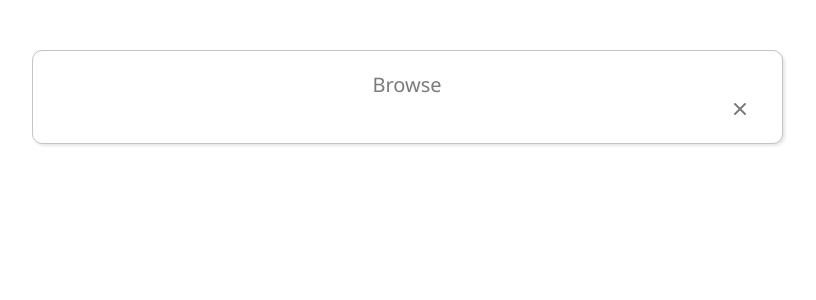
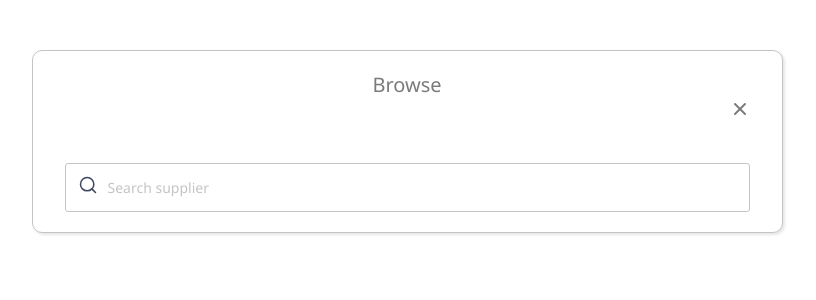
Before and after one commit to dustin1818/CaplingPOForm, a React (Vite) app: page / in a window 1280 px wide. Shown: the top 300 px of the page, without its empty margins (233-1049 px from the left). Built offline with nearby package versions, Linux system fonts and the light colour scheme; a web font is replaced by a local one.

Commit message:
Update SearchInput styling

```diff
--- a/src/App.jsx
+++ b/src/App.jsx
@@ -1,5 +1,4 @@
 import Card from "./components/Card";
-
 function App() {
   return (
     <div style={{ padding: "50px" }}>
--- a/src/components/Card.jsx
+++ b/src/components/Card.jsx
@@ -1,4 +1,4 @@
-import React from "react";
+import SearchInput from "../components/SearchInput";
 
 const Card = () => {
   return (
@@ -34,6 +34,7 @@ const Card = () => {
           </svg>
         </button>
       </div>
+      <SearchInput />
     </div>
   );
 };
--- a/src/components/SearchInput.jsx
+++ b/src/components/SearchInput.jsx
@@ -1,7 +1,33 @@
-import React from "react";
-
 const SearchInput = () => {
-  return <div>SearchInput</div>;
+  return (
+    <div className="search_input_container">
+      <div className="search_input_container_icon">
+        <svg
+          xmlns="http://www.w3.org/2000/svg"
+          width="20"
+          height="20"
+          viewBox="0 0 20 20"
+          fill="none"
+        >
+          <path
+            d="M9.16667 15.8333C12.8486 15.8333 15.8333 12.8486 15.8333 9.16667C15.8333 5.48477 12.8486 2.5 9.16667 2.5C5.48477 2.5 2.5 5.48477 2.5 9.16667C2.5 12.8486 5.48477 15.8333 9.16667 15.8333Z"
+            stroke="#3E4760"
+            strokeWidth="1.5"
+            strokeLinecap="round"
+            strokeLinejoin="round"
+          />
+          <path
+            d="M17.5 17.5L13.875 13.875"
+            stroke="#3E4760"
+            strokeWidth="1.5"
+            strokeLinecap="round"
+            strokeLinejoin="round"
+          />
+        </svg>
+      </div>
+      <input type="text" placeholder="Search supplier" />
+    </div>
+  );
 };
 
 export default SearchInput;
--- a/src/index.css
+++ b/src/index.css
@@ -7,9 +7,11 @@
   padding: 0;
   margin: 0;
   box-sizing: border-box;
+  background-color: #ffffff;
 }
 
-button {
+button,
+input {
   background: transparent;
   border: none;
   outline: none;
@@ -20,7 +22,6 @@ button {
   max-width: 751px;
   margin: auto;
   height: 100%;
-  background-color: #ffffff;
   border-radius: 10px;
   box-shadow: 2px 2px 3px 0px rgba(0, 0, 0, 0.1);
   padding: 20px 32px;
@@ -40,3 +41,20 @@ button {
   display: flex;
   justify-content: flex-end;
 }
+
+.search_input_container {
+  margin-top: 40px;
+  display: flex;
+  border-radius: 3px;
+  border: 1px solid #c4c4c4;
+  padding: 11px 30px 11px 12px;
+  align-items: center;
+  gap: 10px;
+}
+
+.search_input_container input::placeholder {
+  width: 100%;
+  font-size: 0.875rem;
+  line-height: 22px;
+  color: #c4c4c4;
+}
```
